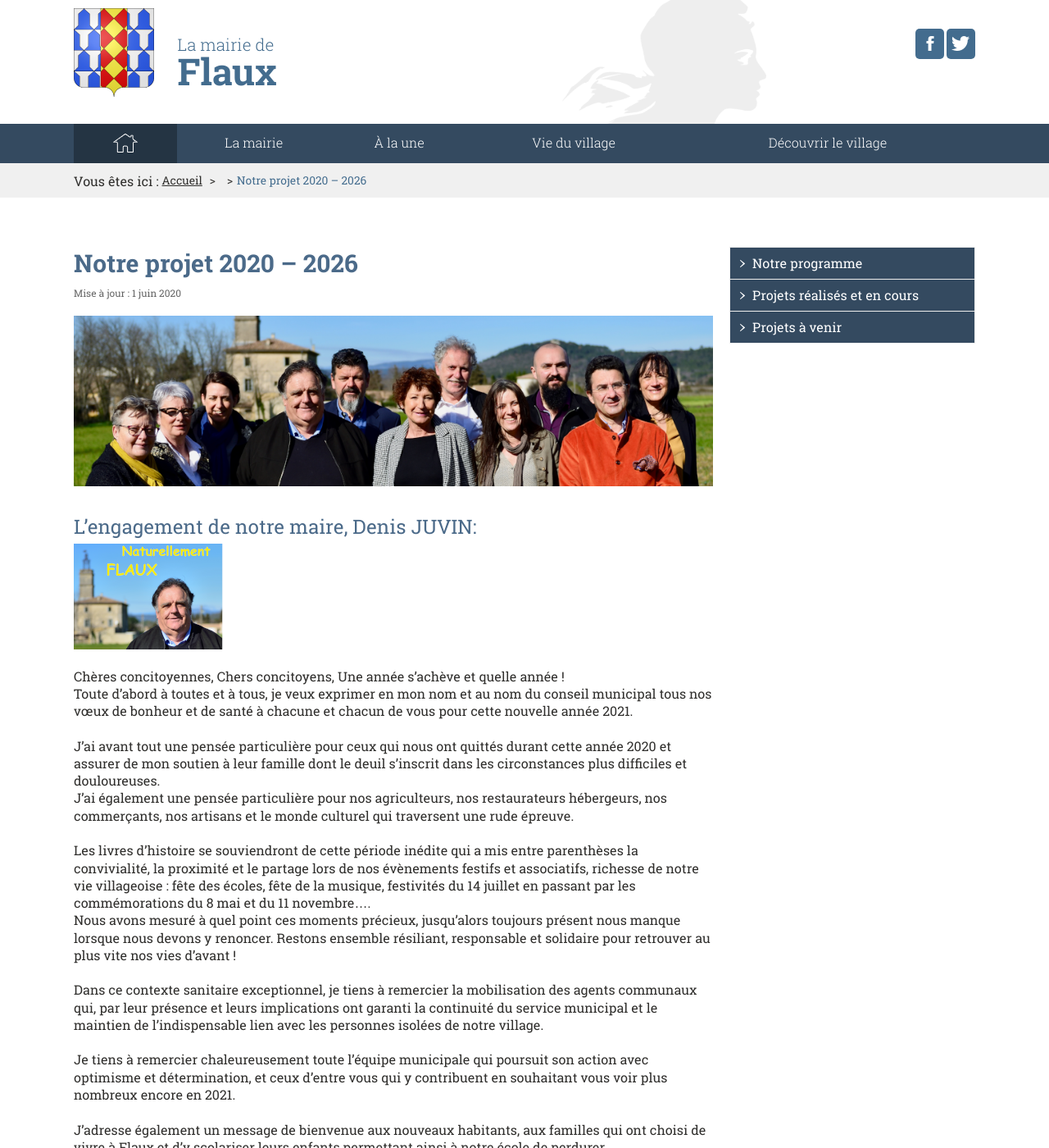
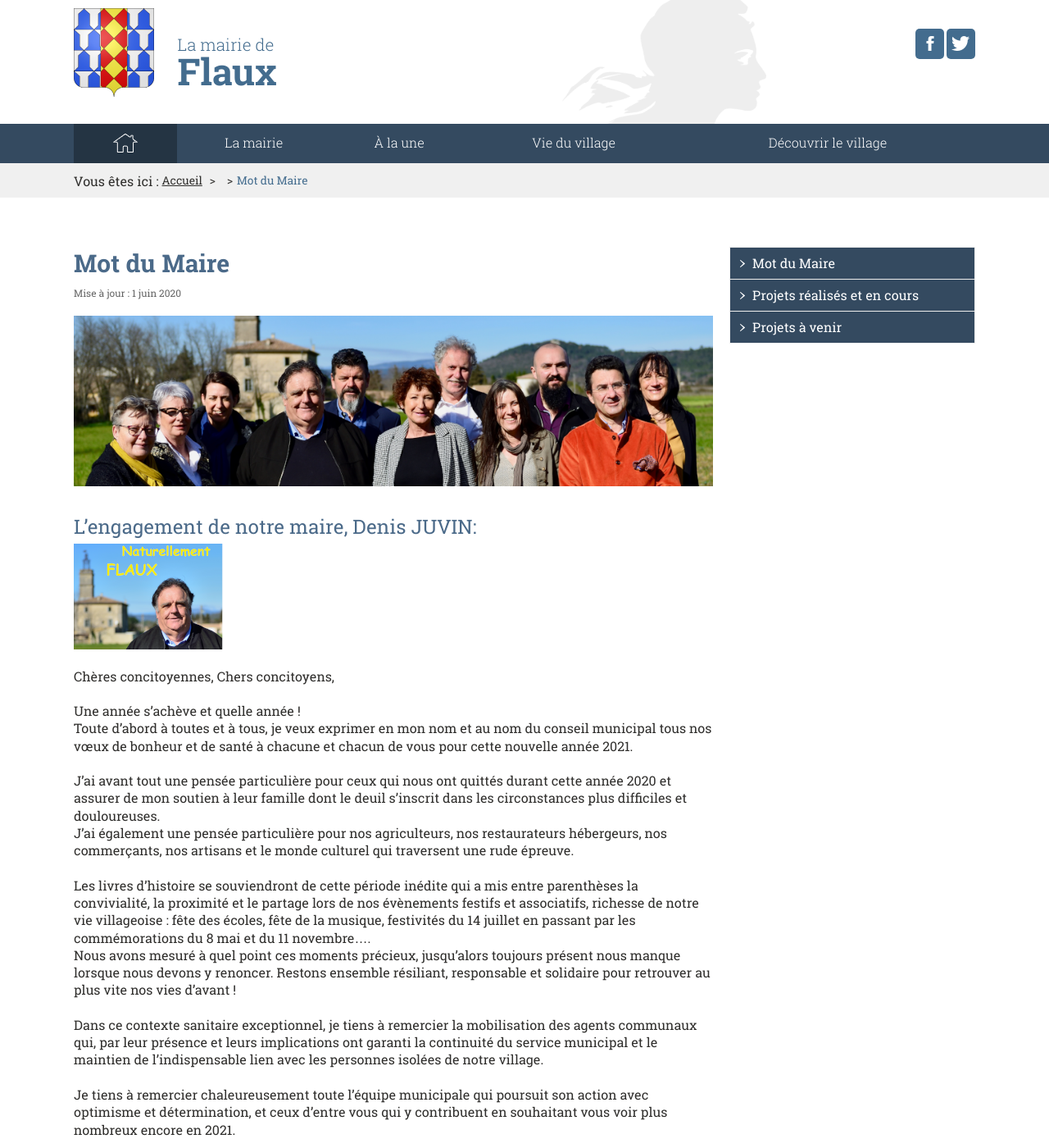
Before and after one commit to Flaux-Village/flaux-village.github.io, a Jekyll site: the page built from naturellementflaux.md, in a window 1280 px wide and 1400 px high. Shown: the whole window at 82% size. Built offline with Jekyll 4.4.1, drawn with Linux system fonts in a browser that asks for light colours; our own code applies the rules of GitHub Pages for plain Markdown files.

Commit message:
Update naturellementflaux.md

```diff
--- a/naturellementflaux.md
+++ b/naturellementflaux.md
@@ -1,9 +1,9 @@
 ---
 layout: page
-titre: La mairie | Naturellement Flaux, Notre programme
+titre: La mairie | Naturellement Flaux, mot du Maire
 description: Portail du village de Flaux
 keywords: mairie, commune, flaux, gard
-titre_page: Notre projet 2020 – 2026
+titre_page: Mot du Maire
 date_texte: 1 juin 2020
 illustration: /assets/images/equipenaturellement1.png
 description_illustration: Equippe.
@@ -16,7 +16,7 @@ documents:
 
 
 menu_secondaire:
-- titre: Notre programme
+- titre: Mot du Maire
   addresse: /naturellementflaux.html
 - titre: Projets réalisés et en cours
   addresse: /projetfait.html
@@ -27,7 +27,8 @@ menu_secondaire:
 
 ![Affiche Denis Juvin](assets/images/affiche Denis Thumbnail.png){:class="img-responsive"}
 
-Chères concitoyennes, Chers concitoyens,
+Chères concitoyennes, Chers concitoyens,<br/>
+
 Une année s’achève et quelle année ! <br/>
 Toute d’abord à toutes et à tous, je veux exprimer en mon nom et au nom du conseil municipal tous nos vœux de bonheur et de santé à chacune et chacun de vous pour cette nouvelle année 2021. <br/>
 
```
